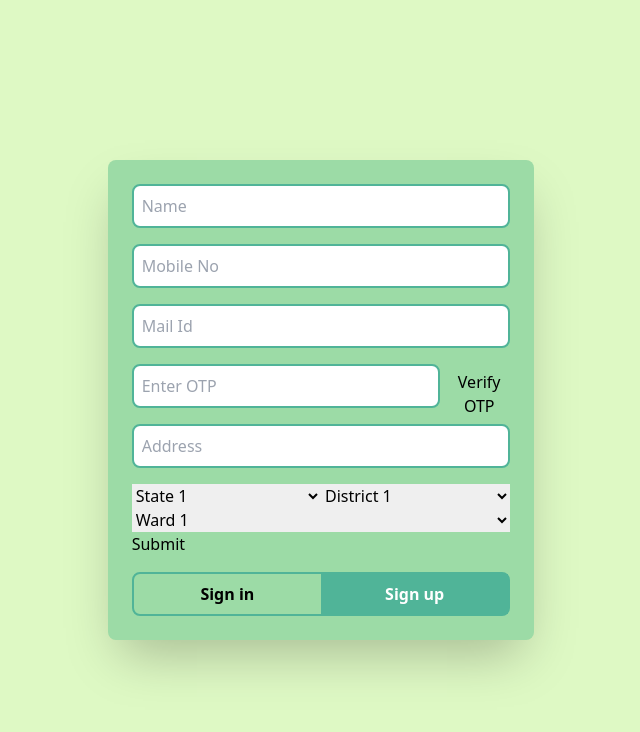
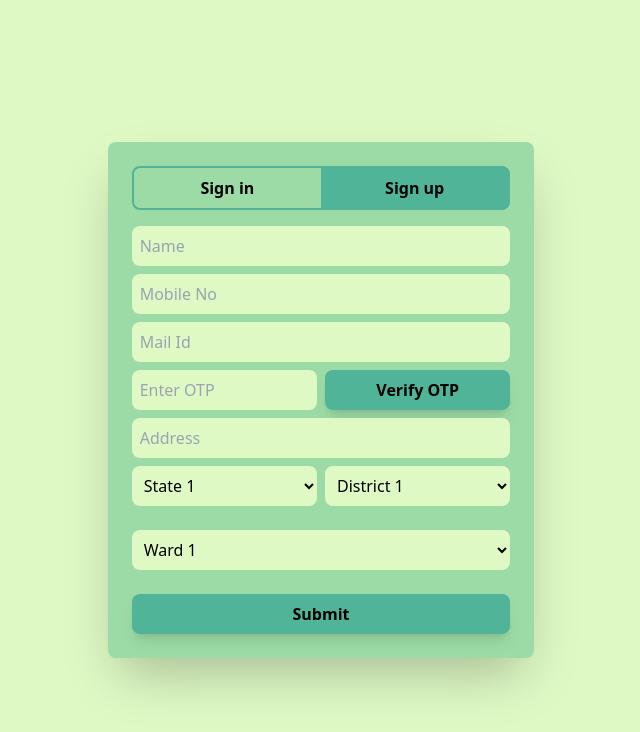
Before and after one commit to Densingh-123/cleaninfinity, a React (Vite) app in the folder client/: page / in a window 1280 px wide. Both pictures are taken after a click on the button "Sign up". Shown: the top 732 px of the page, without its empty margins (319-959 px from the left). Built offline with nearby package versions, Linux system fonts and the light colour scheme.

Commit message:
resolved input focus

```diff
--- a/client/index.html
+++ b/client/index.html
@@ -13,7 +13,7 @@
     />
     <title>Clean Infinity</title>
   </head>
-  <body>
+  <body class='min-h-screen'>
     <div id="root"></div>
     <script
       type="module"
--- a/client/src/components/AuthComp.jsx
+++ b/client/src/components/AuthComp.jsx
@@ -1,6 +1,6 @@
 import { useState } from 'react'
 
-export default function AuthComponent({ setSignUp }) {
+export default function AuthComponent({ setSignUp,states,districts,wards }) {
   const [isSignUp, setIsSignUp] = useState(false)
   const [formData, setFormData] = useState({
     email: '',
@@ -20,48 +20,6 @@ export default function AuthComponent({ setSignUp }) {
     setFormData({ ...formData, [name]: value })
   }
 
-  const InputField = ({
-    type,
-    name,
-    placeholder,
-    required = true,
-    className = '',
-    ...props
-  }) => (
-    <input
-      type={type}
-      name={name}
-      placeholder={placeholder}
-      value={formData[name]}
-      onChange={handleChange}
-      required={required}
-      className={`w-full ${className}`} // Add className here
-      {...props}
-    />
-  )
-
-  const SelectField = ({ name, options, className = '' }) => (
-    <select
-      name={name}
-      value={formData[name]}
-      onChange={handleChange}
-      className={`w-full ${className}`}
-    >
-      {options.map((option, index) => (
-        <option
-          key={index}
-          value={option}
-        >
-          {option}
-        </option>
-      ))}
-    </select>
-  )
-
-  const states = ['State 1', 'State 2']
-  const districts = ['District 1', 'District 2']
-  const wards = ['Ward 1', 'Ward 2']
-
   return (
     <div
       aria-label='for creating a full page view'
@@ -72,104 +30,11 @@ export default function AuthComponent({ setSignUp }) {
           onSubmit={(e) => {
             e.preventDefault()
             console.log(formData)
+            setSignUp(false)
+            // navigate to dashboard here, if needed
           }}
         >
-          {!isSignUp ? (
-            <>
-              <InputField
-                type='text'
-                name='mobile'
-                placeholder='Mobile No'
-                className='w-full'
-              />
-              <InputField
-                type='email'
-                name='email'
-                placeholder='Mail Id'
-              />
-              <div className='flex items-center'>
-                <input
-                  type='text'
-                  value='ABC123'
-                  readOnly
-                  className='w-2/3 bg-gray-200'
-                />
-                <InputField
-                  type='text'
-                  name='captchaInput'
-                  placeholder='Enter Captcha'
-                  className='w-1/3'
-                />
-              </div>
-              <InputField
-                type='password'
-                name='password'
-                placeholder='Password'
-              />
-            </>
-          ) : (
-            <>
-              <InputField
-                type='text'
-                name='name'
-                placeholder='Name'
-              />
-              <InputField
-                type='text'
-                name='mobile'
-                placeholder='Mobile No'
-              />
-              <InputField
-                type='email'
-                name='email'
-                placeholder='Mail Id'
-              />
-              <div className='flex items-center'>
-                <InputField
-                  type='number'
-                  name='otp'
-                  placeholder='Enter OTP'
-                  className='w-10/12'
-                  min='0'
-                  onFocus={(e) => e.target.select()}
-                />
-                <button
-                  type='button'
-                  className='ml-2'
-                >
-                  Verify OTP
-                </button>
-              </div>
-              <InputField
-                type='text'
-                name='address'
-                placeholder='Address'
-              />
-              <div className='flex'>
-                <SelectField
-                  name='state'
-                  options={states}
-                />
-                <SelectField
-                  name='district'
-                  options={districts}
-                />
-              </div>
-              <SelectField
-                name='ward'
-                options={wards}
-              />
-            </>
-          )}
-          <button type='submit'>
-            <a
-              href='/dashboard'
-              onClick={() => setSignUp(false)}
-            >
-              Submit
-            </a>
-          </button>
-          <div className='w-full group authBtn border-2 border-medium-green rounded-lg mt-4 font-bold'>
+          <div className='w-full group authBtn border-2 border-medium-green rounded-lg font-bold mb-4'>
             <button
               type='button'
               className={`animate ${!isSignUp ? 'activeBtn' : 'notActiveBtn'}`}
@@ -185,6 +50,156 @@ export default function AuthComponent({ setSignUp }) {
               {!isSignUp ? 'Sign in' : 'Sign up'}
             </button>
           </div>
+          {!isSignUp ? (
+            <>
+              <input
+                type='text'
+                name='mobile'
+                placeholder='Mobile No'
+                value={formData.mobile}
+                onChange={handleChange}
+                className='w-full mb-2'
+              />
+              <input
+                type='email'
+                name='email'
+                placeholder='Mail Id'
+                value={formData.email}
+                onChange={handleChange}
+                className='w-full mb-2'
+              />
+              <div className='flex items-center mb-2'>
+                <input
+                  type='text'
+                  value='ABC123'
+                  readOnly
+                  className='bg-gray-200 w-1/2'
+                />
+                <input
+                  type='text'
+                  name='captchaInput'
+                  placeholder='Enter Captcha'
+                  value={formData.captchaInput}
+                  onChange={handleChange}
+                  className='w-1/3 ml-2'
+                />
+              </div>
+              <input
+                type='password'
+                name='password'
+                placeholder='Password'
+                value={formData.password}
+                onChange={handleChange}
+                className='w-full mb-2'
+              />
+            </>
+          ) : (
+            <>
+              <input
+                type='text'
+                name='name'
+                placeholder='Name'
+                value={formData.name}
+                onChange={handleChange}
+                className='w-full mb-2'
+              />
+              <input
+                type='text'
+                name='mobile'
+                placeholder='Mobile No'
+                value={formData.mobile}
+                onChange={handleChange}
+                className='w-full mb-2'
+              />
+              <input
+                type='email'
+                name='email'
+                placeholder='Mail Id'
+                value={formData.email}
+                onChange={handleChange}
+                className='w-full mb-2'
+              />
+              <div className='flex items-center justify-center gap-x-2 mb-2'>
+                <input
+                  type='number'
+                  name='otp'
+                  placeholder='Enter OTP'
+                  value={formData.otp}
+                  onChange={handleChange}
+                  min='0'
+                  className='w-full mb-0'
+                  onFocus={(e) => e.target.select()}
+                />
+                <button
+                  type='button'
+                  className='w-full bg-medium-green rounded-lg p-2 shadow-lg hover:bg-transparent hover:border-2 border-medium-green hover:text-dark-green font-bold hover:shadow-sm'
+                >
+                  Verify OTP
+                </button>
+              </div>
+              <input
+                type='text'
+                name='address'
+                placeholder='Address'
+                value={formData.address}
+                onChange={handleChange}
+                className='w-full mb-2'
+              />
+              <div className='flex mb-2'>
+                <select
+                  name='state'
+                  value={formData.state}
+                  onChange={handleChange}
+                  className='w-1/2 mr-2'
+                >
+                  {states.map((state, index) => (
+                    <option
+                      key={index}
+                      value={state}
+                    >
+                      {state}
+                    </option>
+                  ))}
+                </select>
+                <select
+                  name='district'
+                  value={formData.district}
+                  onChange={handleChange}
+                  className='w-1/2'
+                >
+                  {districts.map((district, index) => (
+                    <option
+                      key={index}
+                      value={district}
+                    >
+                      {district}
+                    </option>
+                  ))}
+                </select>
+              </div>
+              <select
+                name='ward'
+                value={formData.ward}
+                onChange={handleChange}
+                className='w-full mb-2'
+              >
+                {wards.map((ward, index) => (
+                  <option
+                    key={index}
+                    value={ward}
+                  >
+                    {ward}
+                  </option>
+                ))}
+              </select>
+            </>
+          )}
+          <button
+            type='submit'
+            className='w-full bg-medium-green rounded-lg p-2 shadow-lg hover:bg-transparent hover:border-2 border-medium-green hover:text-dark-green font-bold hover:shadow-sm mt-4'
+          >
+            Submit
+          </button>
         </form>
       </div>
     </div>
--- a/client/src/components/Layout.jsx
+++ b/client/src/components/Layout.jsx
@@ -12,6 +12,9 @@ import Progress from './Progress'
 
 function LayoutContent({ data, credits, setIsSignUp }) {
   const location = useLocation()
+  const states = ['State 1', 'State 2']
+  const districts = ['District 1', 'District 2']
+  const wards = ['Ward 1', 'Ward 2']
 
   return (
     <div
@@ -49,7 +52,14 @@ function LayoutContent({ data, credits, setIsSignUp }) {
           />
           <Route
             path='/'
-            element={<AuthComponent setSignUp={setIsSignUp} />}
+            element={
+              <AuthComponent
+                setSignUp={setIsSignUp}
+                districts={districts}
+                states={states}
+                wards={wards}
+              />
+            }
           />
         </Routes>
       </main>
--- a/client/src/index.css
+++ b/client/src/index.css
@@ -1,61 +1 @@
-@tailwind base;
-@tailwind components;
-@tailwind utilities;
-
-body {
-  min-height: 100vh;
-}
-
-input {
-  @apply border-2 rounded-lg p-2 mb-4 border-medium-green hover:shadow-md;
-}
-
-.animate {
-  @apply transition-all duration-700 ease-in-out;
-}
-.authBtn button {
-  @apply w-1/2 p-2;
-}
-.notActivebtn {
-  @apply text-medium-green border-2 border-medium-green border-solid;
-}
-.activeBtn {
-  @apply bg-medium-green text-white;
-}
-
-header button {
-  @apply w-full bg-medium-green font-bold p-4;
-}
-
-header a {
-  @apply font-medium px-2 hover:text-fuchsia-300;
-}
-.activeLink {
-  @apply text-fuchsia-300;
-}
-h1 {
-  @apply text-4xl font-bold;
-}
-
-h2 {
-  @apply text-3xl font-semibold;
-}
-
-h3 {
-  @apply text-2xl font-medium;
-}
-
-h4 {
-  @apply text-xl font-medium;
-}
-h5 {
-  @apply text-lg font-medium;
-}
-
-h1,
-h2,
-h3,
-h4,
-h5 {
-  @apply my-6;
-}
+@tailwind base;@tailwind components;@tailwind utilities;input,select{@apply rounded-lg p-2 mb-4 hover:shadow-md bg-lightest-green}.animate{@apply transition-all duration-700 ease-in-out}.authBtn button{@apply w-1/2 p-2}.notActivebtn{@apply text-dark-green border-2 border-medium-green border-solid}.activeBtn{@apply bg-medium-green}header button{@apply w-full bg-medium-green font-bold p-4}header a{@apply font-medium px-2 hover:text-fuchsia-300}.activeLink{@apply text-fuchsia-300}h1{@apply text-4xl font-bold}h2{@apply text-3xl font-semibold}h3{@apply text-2xl font-medium}h4{@apply text-xl font-medium}h5{@apply text-lg font-medium}h1,h2,h3,h4,h5{@apply my-6}
```
